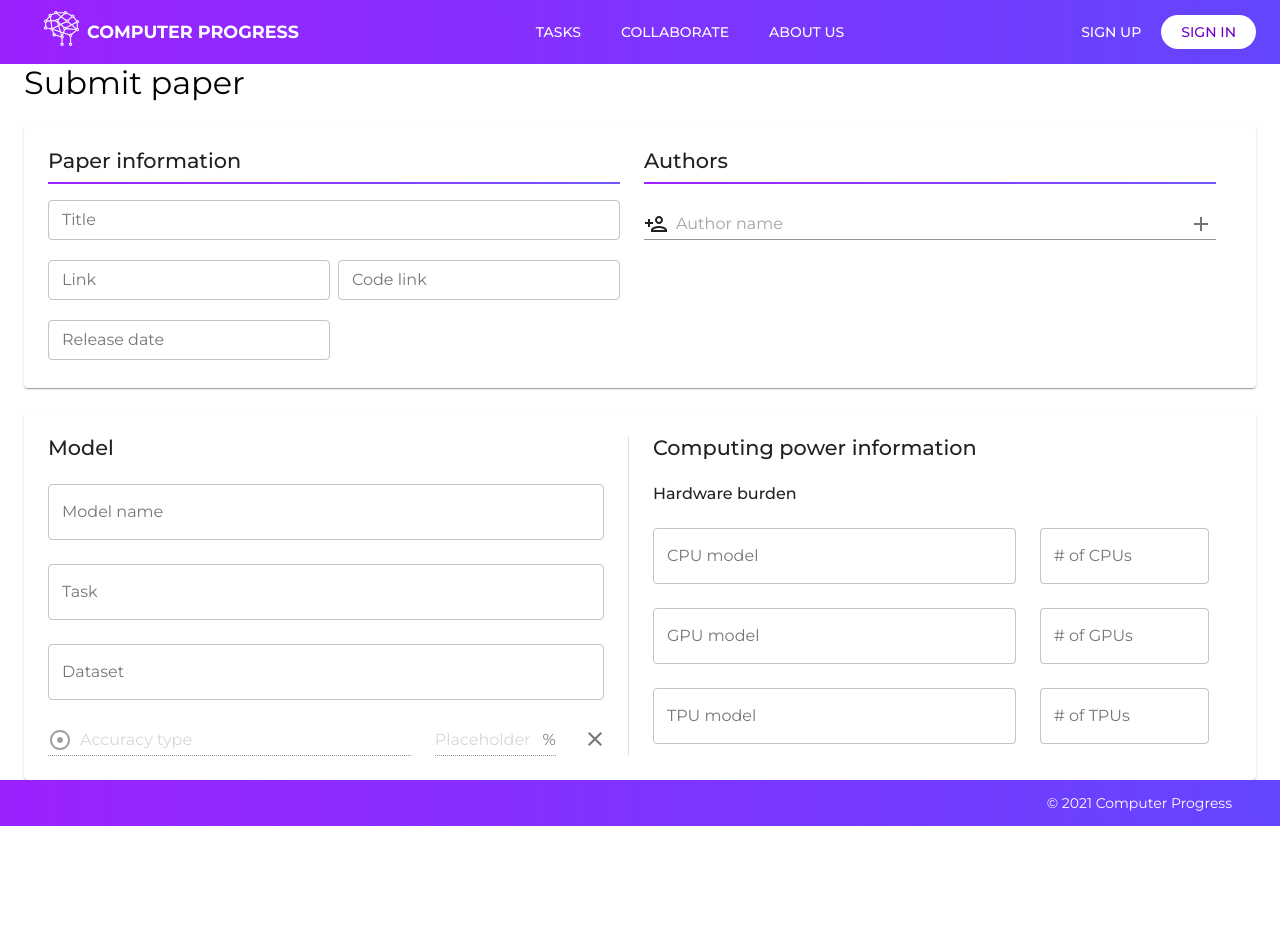
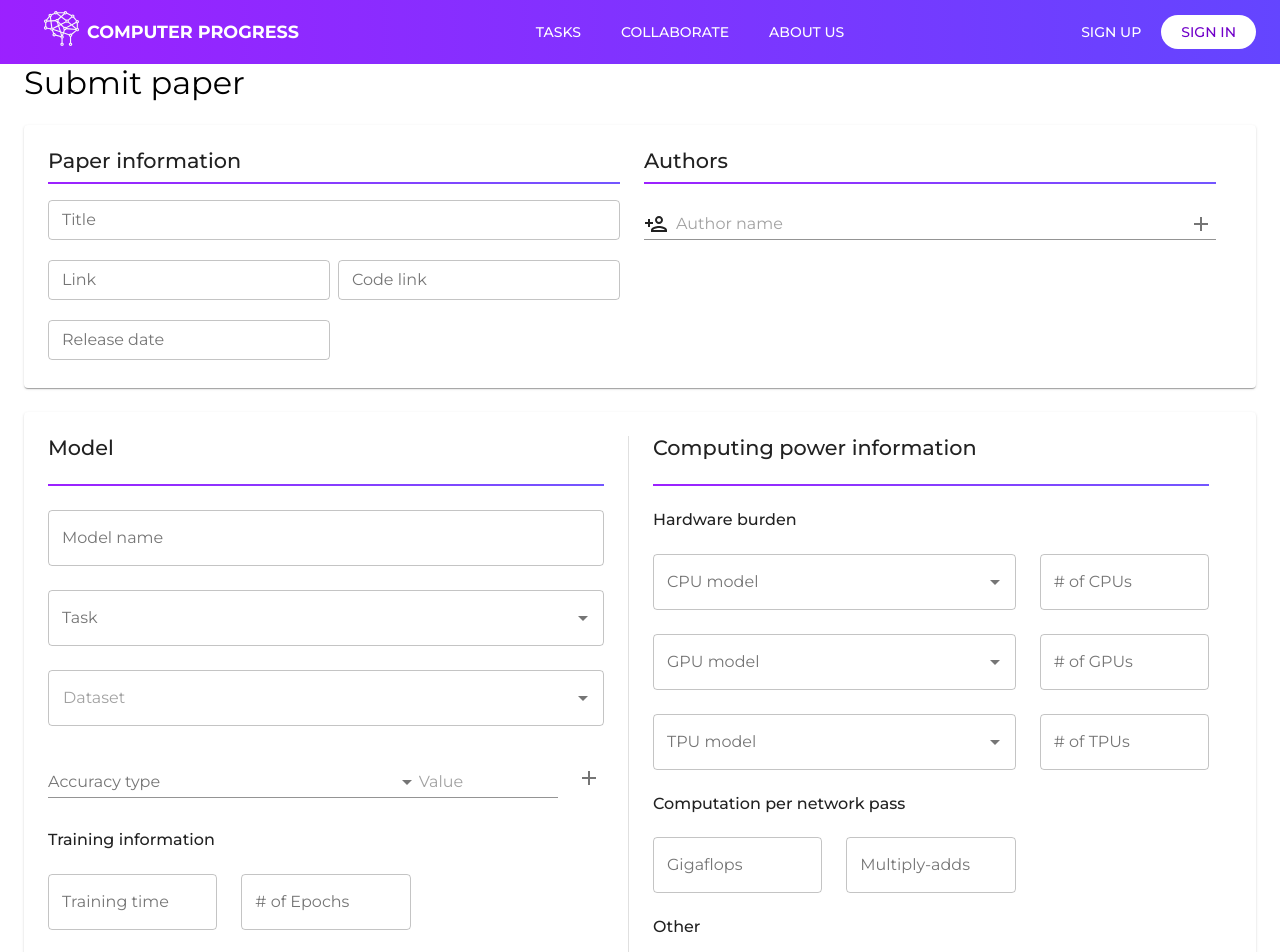
Before and after one commit to Computer-Progress/computerprogress.com, a Next.js app: page /submit-paper in a window 1280 px wide. Shown: the top 952 px of the page. Before the commit the page ends 826 px from the top, so only its background shows below. Built offline with nearby package versions, Linux system fonts and the light colour scheme.

Commit message:
Add paper model card basic structure

```diff
--- a/components/SubmitPaperModel/index.js
+++ b/components/SubmitPaperModel/index.js
@@ -4,25 +4,89 @@ import {
   TextField,
   Divider,
   IconButton,
+  Select,
+  MenuItem,
   useMediaQuery,
+  FormControl,
+  Input,
+  InputLabel,
+  FormControlLabel,
+  Switch,
 } from "@material-ui/core";
 import { useTheme } from "@material-ui/core/styles";
 import AdjustIcon from "@material-ui/icons/Adjust";
-import Add from "@material-ui/icons/Add";
+import AddIcon from "@material-ui/icons/Add";
 import CloseIcon from "@material-ui/icons/Close";
+import { Target as TargetIcon } from "react-feather";
 
 import {
   StyledCard,
   StyledBoxContainer,
   StyledBoxItem,
   StyledTextField,
-  StyledSelect,
+  StyledAutocomplete,
+  StyledDivider,
 } from "./styles";
 import { InputAdornment } from "@material-ui/core";
+import { useState } from "react";
+
+const task = [
+  { id: 0, title: "Task 1" },
+  { id: 1, title: "Task 2" },
+];
+
+const dataset = [
+  { id: 0, title: "Dataset 1" },
+  { id: 1, title: "Dataset 2" },
+];
+
+const accuracyTypes = [
+  { id: 0, title: "BLEU" },
+  { id: 1, title: "Other" },
+];
+
+const cpuModels = [
+  { id: 0, title: "CPU A" },
+  { id: 1, title: "CPU B" },
+];
+
+const gpuModels = [
+  { id: 0, title: "GPU A" },
+  { id: 1, title: "GPU  B" },
+];
+
+const tpuModels = [
+  { id: 0, title: "TPU A" },
+  { id: 1, title: "TPU B" },
+];
 
 export default function SubmitPaperModel() {
   const theme = useTheme();
   const isLargeScreen = useMediaQuery(theme.breakpoints.up("md"));
+
+  const [modelInfo, setModelInfo] = useState({
+    name: "",
+    task: null,
+    dataset: null,
+    accuracies: [{ id: null, title: "" }],
+  });
+
+  function addAccuracy() {
+    const newModelInfo = { ...modelInfo };
+    newModelInfo.accuracies.push({ id: null, title: "" });
+
+    setModelInfo(newModelInfo);
+  }
+
+  function removeAccuracy(index) {
+    const newModelInfo = { ...modelInfo };
+
+    newModelInfo.accuracies[index];
+    newModelInfo.accuracies.splice(index, 1);
+
+    setModelInfo(newModelInfo);
+  }
+
   return (
     <StyledCard>
       <StyledBoxContainer>
@@ -40,50 +104,103 @@ export default function SubmitPaperModel() {
             </Grid>
 
             <Grid item xs={12}>
+              <StyledDivider />
+            </Grid>
+
+            <Grid item xs={12}>
               <StyledTextField label="Model name" />
             </Grid>
 
             <Grid item xs={12}>
-              <StyledSelect label="Task" />
+              <StyledAutocomplete
+                options={task}
+                getOptionLabel={(option) => option.title}
+                renderInput={(params) => (
+                  <StyledTextField {...params} label="Task" />
+                )}
+              />
             </Grid>
 
             <Grid item xs={12}>
-              <StyledTextField label="Dataset" />
+              <StyledAutocomplete
+                options={dataset}
+                getOptionLabel={(option) => option.title}
+                fullWidth
+                renderInput={(params) => (
+                  <StyledTextField {...params} placeholder="Dataset" />
+                )}
+              />
             </Grid>
 
+            <Grid item xs={12}>
+              {modelInfo.accuracies.map((accuracy, index) => (
+                <Grid container key={index}>
                   <Grid item xs={8}>
-              <TextField
-                placeholder="Accuracy type"
-                disabled
-                fullWidth
-                InputProps={{
-                  startAdornment: (
-                    <InputAdornment position="start">
-                      <AdjustIcon />
-                    </InputAdornment>
-                  ),
-                }}
+                    <FormControl fullWidth>
+                      <InputLabel>Accuracy type</InputLabel>
+
+                      <Select>
+                        {accuracyTypes.map((accuracyType) => (
+                          <MenuItem
+                            value={accuracyType.id}
+                            key={accuracyType.id}
                           >
-                Paper
-              </TextField>
+                            {accuracyType.title}
+                          </MenuItem>
+                        ))}
+                      </Select>
+                    </FormControl>
                   </Grid>
 
                   <Grid item xs={3}>
-              <TextField
-                placeholder="Placeholder"
-                disabled
-                InputProps={{
-                  endAdornment: (
-                    <InputAdornment position="end">%</InputAdornment>
-                  ),
-                }}
-              />
+                    <TextField placeholder="Value" margin="normal" />
                   </Grid>
 
-            <Grid item xs={1}>
-              <IconButton size="small" onClick={console.log("a")}>
+                  <Grid
+                    item
+                    xs={1}
+                    container
+                    justifyContent="flex-end"
+                    alignContent="center"
+                  >
+                    {index === 0 ? (
+                      <IconButton size="small" onClick={() => addAccuracy()}>
+                        <AddIcon />
+                      </IconButton>
+                    ) : (
+                      <IconButton
+                        size="small"
+                        onClick={() => removeAccuracy(index)}
+                      >
                         <CloseIcon />
                       </IconButton>
+                    )}
+                  </Grid>
+                </Grid>
+              ))}
+            </Grid>
+
+            <Grid item xs={12}>
+              <Typography variant="h4">Training information</Typography>
+            </Grid>
+
+            <Grid item xs={6} md={5} lg={4} xl={3}>
+              <StyledTextField label="Training time" />
+            </Grid>
+
+            <Grid item xs={6} md={5} lg={4} xl={3}>
+              <StyledTextField label="# of Epochs" />
+            </Grid>
+
+            <Grid item xs={12}>
+              <FormControl>
+                <FormControlLabel
+                  value="top"
+                  control={<Switch color="primary" />}
+                  label="Uses extra training data?"
+                  labelPlacement="start"
+                />
+              </FormControl>
             </Grid>
           </Grid>
 
@@ -106,31 +223,73 @@ export default function SubmitPaperModel() {
             </Grid>
 
             <Grid item xs={12}>
+              <StyledDivider />
+            </Grid>
+
+            <Grid item xs={12}>
               <Typography variant="h4">Hardware burden</Typography>
             </Grid>
 
-            <Grid item xs={8}>
-              <StyledTextField label="CPU model" />
+            <Grid item xs={12} md={8}>
+              <StyledAutocomplete
+                options={cpuModels}
+                getOptionLabel={(option) => option.title}
+                renderInput={(params) => (
+                  <StyledTextField {...params} label="CPU model" />
+                )}
+              />
             </Grid>
 
-            <Grid item xs={4}>
+            <Grid item xs={6} sm={4}>
               <StyledTextField label="# of CPUs" />
             </Grid>
 
-            <Grid item xs={8}>
-              <StyledTextField label="GPU model" />
+            <Grid item xs={12} md={8}>
+              <StyledAutocomplete
+                options={gpuModels}
+                getOptionLabel={(option) => option.title}
+                renderInput={(params) => (
+                  <StyledTextField {...params} label="GPU model" />
+                )}
+              />
             </Grid>
 
-            <Grid item xs={4}>
+            <Grid item xs={6} sm={4}>
               <StyledTextField label="# of GPUs" />
             </Grid>
 
-            <Grid item xs={8}>
-              <StyledTextField label="TPU model" />
+            <Grid item xs={12} md={8}>
+              <StyledAutocomplete
+                options={tpuModels}
+                getOptionLabel={(option) => option.title}
+                renderInput={(params) => (
+                  <StyledTextField {...params} label="TPU model" />
+                )}
+              />
             </Grid>
 
-            <Grid item xs={4}>
+            <Grid item xs={6} sm={4}>
               <StyledTextField label="# of TPUs" />
+            </Grid>
+
+            <Grid item xs={12}>
+              <Typography variant="h4">Computation per network pass</Typography>
+            </Grid>
+
+            <Grid item xs={6} md={5} lg={4} xl={3}>
+              <StyledTextField label="Gigaflops" />
+            </Grid>
+
+            <Grid item xs={6} md={5} lg={4} xl={3}>
+              <StyledTextField label="Multiply-adds" />
+            </Grid>
+
+            <Grid item xs={12}>
+              <Typography variant="h4">Other</Typography>
+            </Grid>
+
+            <Grid item xs={6} md={5} lg={4} xl={3}>
+              <StyledTextField label="# of parameters" />
             </Grid>
           </Grid>
         </Grid>
--- a/components/SubmitPaperModel/styles.js
+++ b/components/SubmitPaperModel/styles.js
@@ -1,5 +1,6 @@
 import styled from "styled-components";
-import { Card, Box, TextField } from "@material-ui/core";
+import { Card, Box, TextField, Select, Divider } from "@material-ui/core";
+import { Autocomplete } from "@material-ui/lab";
 
 export const StyledCard = styled(Card).attrs({})``;
 
@@ -13,12 +14,26 @@ export const StyledBoxItem = styled(Box).attrs({
   p: 0,
 })``;
 
+export const StyledDivider = styled(Divider).attrs({
+})`
+  height: 2px !important;
+  background: linear-gradient(
+      268.88deg,
+      rgba(255, 255, 255, 0.1) -7.38%,
+      #9e1fff 104.79%
+    ),
+    #6047ff !important;
+`;
+
 export const StyledTextField = styled(TextField).attrs({
   variant: "outlined",
   fullWidth: true,
 })``;
 
-export const StyledSelect = styled(TextField).attrs({
-  variant: "outlined",
+export const StyledSelect = styled(Select).attrs({
   fullWidth: true,
 })``;
+
+export const StyledAutocomplete = styled(Autocomplete).attrs({
+  fullWidth: true,
+})``;
--- a/package.json
+++ b/package.json
@@ -19,6 +19,7 @@
     "parse-exponential": "^1.0.1",
     "react": "17.0.2",
     "react-dom": "17.0.2",
+    "react-feather": "^2.0.9",
     "react-material-ui-carousel": "^2.2.6",
     "react-wavify": "^1.5.2",
     "regression": "^2.0.1",
```
Also changed, not shown: 1 other file (tests, documents, lock files or other folders). Lines whose indentation alone changed are shown as unchanged.
